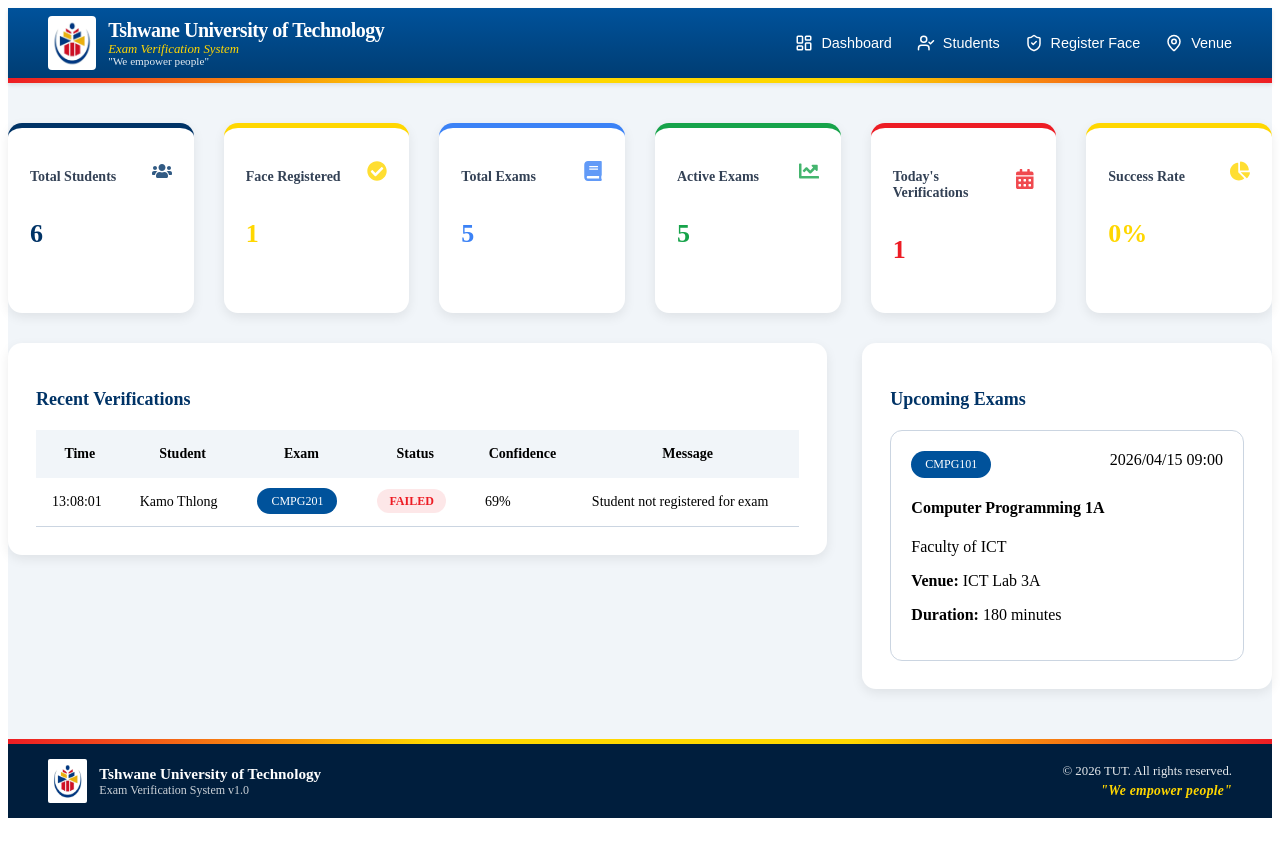
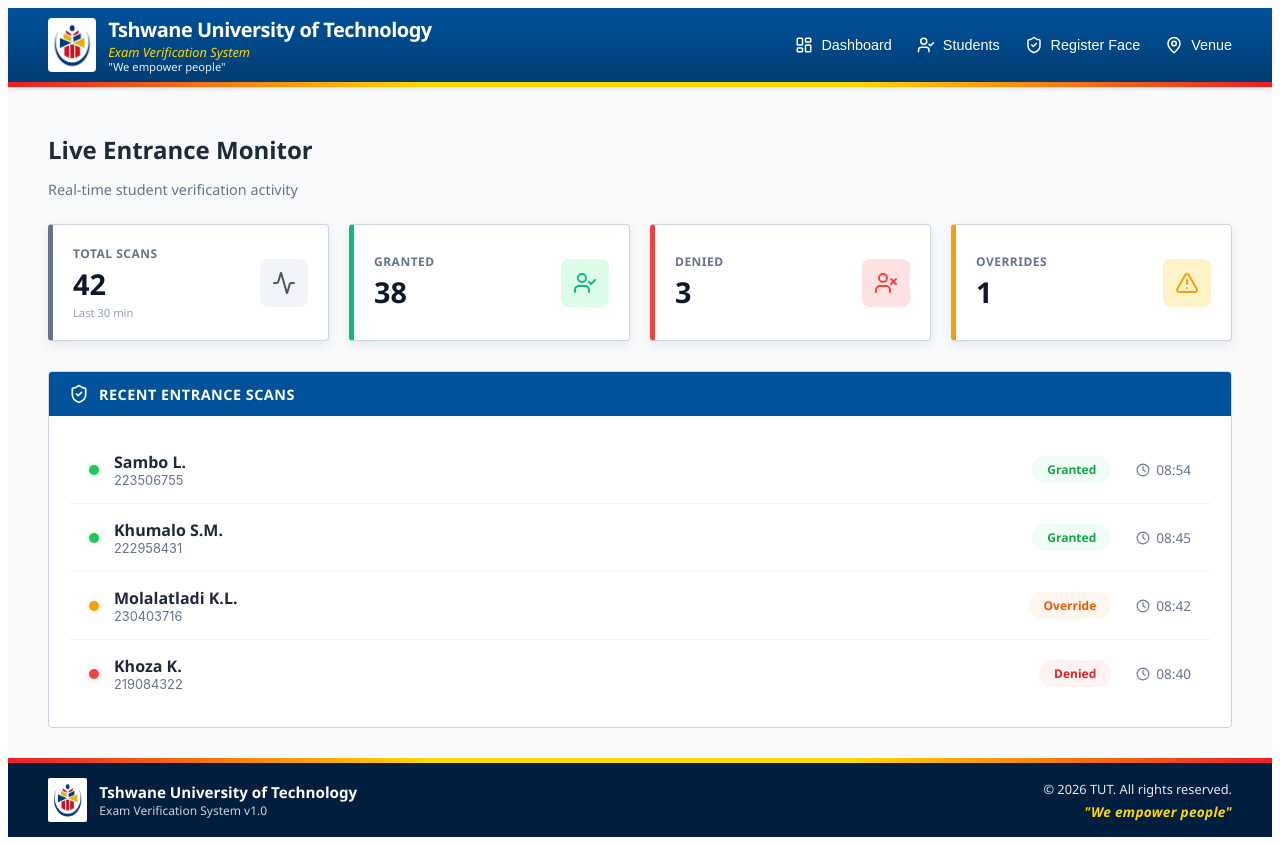
Before and after one commit to Kamogelo-ke/eduverify, a React (Vite) app in the folder frontend/: page / in a window 1280 px wide. Built offline with nearby package versions, Linux system fonts and the light colour scheme.

Commit message:
added entrance monitor for invigilator

```diff
--- a/frontend/src/App.jsx
+++ b/frontend/src/App.jsx
@@ -5,17 +5,19 @@ import RegisterFace from './pages/RegisterFace';
 import AdminDashboard from './pages/AdminDashboard';
 import AddVenue from './pages/AddVenue';
 import ManageVenues from './pages/ManageVenues';
+import EntranceMonitor from './pages/EntranceMonitor';
 
 function App() {
   return (
     <Router>
       <Routes>
-        <Route path="/" element={<AdminDashboard />} />
+        <Route path="/" element={<EntranceMonitor />} />
         <Route path="/students" element={<StudentManagement />} />
         <Route path="/register-face" element={<RegisterFace />} />
         <Route path="/admin-dashboard" element={<AdminDashboard />} />
         <Route path="/add-venue" element={<AddVenue />} />
         <Route path="/manage-venues" element={<ManageVenues />} />
+        <Route path="/EntranceMonitor" element={<EntranceMonitor />} />
       </Routes>
     </Router>
   );
--- /dev/null
+++ b/frontend/src/hooks/useEntranceMonitor.js
@@ -0,0 +1,19 @@
+import { useState } from "react";
+
+export const useEntranceMonitor = () => {
+  const [scans, setScans] = useState([
+    { id: 1, name: "Sambo L.", studentNo: "223506755", status: "Granted", time: "08:54" },
+    { id: 2, name: "Khumalo S.M.", studentNo: "222958431", status: "Granted", time: "08:45" },
+    { id: 3, name: "Molalatladi K.L.", studentNo: "230403716", status: "Override", time: "08:42" },
+    { id: 4, name: "Khoza K.", studentNo: "219084322", status: "Denied", time: "08:40" },
+  ]);
+
+  const stats = {
+    total: 42,
+    granted: 38,
+    denied: 3,
+    overrides: 1
+  };
+
+  return { scans, stats };
+};
--- /dev/null
+++ b/frontend/src/pages/EntranceMonitor.jsx
@@ -0,0 +1,100 @@
+import React from "react";
+import { ShieldCheck, UserCheck, UserX, AlertTriangle, Activity, Clock } from 'lucide-react';
+import Header from "../components/Header";
+import Footer from "../components/Footer";
+import { useEntranceMonitor } from "../hooks/useEntranceMonitor";
+
+// Styles
+import "../styles/pages/EntranceMonitor.scss";
+
+const EntranceMonitor = () => {
+  const { scans, stats } = useEntranceMonitor();
+
+  return (
+    <div className="dashboard-wrapper">
+      <Header />
+
+      <main className="content-area">
+        <div className="monitor-header">
+          <h1>Live Entrance Monitor</h1>
+          <p>Real-time student verification activity</p>
+        </div>
+
+        {/* HIGH-CONTRAST STAT CARDS */}
+        <div className="stats-grid">
+          <div className="stat-card total">
+            <div className="stat-info">
+              <span className="label">Total Scans</span>
+              <span className="value">{stats.total}</span>
+              <span className="subtext">Last 30 min</span>
+            </div>
+            <div className="stat-icon"><Activity size={24} /></div>
+          </div>
+
+          <div className="stat-card granted">
+            <div className="stat-info">
+              <span className="label">Granted</span>
+              <span className="value">{stats.granted}</span>
+            </div>
+            <div className="stat-icon"><UserCheck size={24} /></div>
+          </div>
+
+          <div className="stat-card denied">
+            <div className="stat-info">
+              <span className="label">Denied</span>
+              <span className="value">{stats.denied}</span>
+            </div>
+            <div className="stat-icon"><UserX size={24} /></div>
+          </div>
+
+          <div className="stat-card overrides">
+            <div className="stat-info">
+              <span className="label">Overrides</span>
+              <span className="value">{stats.overrides}</span>
+            </div>
+            <div className="stat-icon"><AlertTriangle size={24} /></div>
+          </div>
+        </div>
+
+        {/* RECENT SCANS LIST (Text Only) */}
+        <section className="main-card">
+          <header>
+            <div className="title">
+              <ShieldCheck size={20} />
+              <h2>Recent Entrance Scans</h2>
+            </div>
+          </header>
+
+          <div className="card-body">
+            <div className="scans-list">
+              {scans.map((scan) => (
+                <div key={scan.id} className="scan-item">
+                  <div className="student-profile">
+                    <div className={`status-indicator ${scan.status.toLowerCase()}`}></div>
+                    <div className="student-details">
+                      <span className="name">{scan.name}</span>
+                      <span className="number">{scan.studentNo}</span>
+                    </div>
+                  </div>
+
+                  <div className="scan-meta">
+                    <span className={`status-pill ${scan.status.toLowerCase()}`}>
+                      {scan.status}
+                    </span>
+                    <span className="time">
+                      <Clock size={14} /> {scan.time}
+                    </span>
+                  </div>
+                </div>
+              ))}
+            </div>
+          </div>
+        </section>
+      </main>
+
+      <Footer />
+    </div>
+  );
+};
+
+export default EntranceMonitor;
--- /dev/null
+++ b/frontend/src/styles/pages/EntranceMonitor.scss
@@ -0,0 +1,201 @@
+@use "../base/variables" as *;
+@use "../base/colors" as *;
+
+.dashboard-wrapper {
+  background-color: #f8fafc;
+  min-height: 100vh;
+  display: flex;
+  flex-direction: column;
+
+  .content-area {
+    padding: 30px 40px;
+    flex: 1;
+
+    .monitor-header {
+      margin-bottom: 25px;
+      h1 {
+        font-size: 1.5rem;
+        color: #1e293b;
+        margin-bottom: 4px;
+        font-weight: 700;
+      }
+      p {
+        font-size: 0.9rem;
+        color: #64748b;
+      }
+    }
+
+    // HIGH-CONTRAST STAT CARDS
+    .stats-grid {
+      display: grid;
+      grid-template-columns: repeat(4, 1fr);
+      gap: 20px;
+      margin-bottom: 30px;
+
+      .stat-card {
+        background: white;
+        padding: 20px;
+        border-radius: 4px;
+        border: 1px solid #cbd5e1;
+        display: flex;
+        justify-content: space-between;
+        align-items: center;
+
+        .stat-info {
+          display: flex;
+          flex-direction: column;
+          .label {
+            font-size: 0.75rem;
+            color: #64748b;
+            font-weight: 700;
+            text-transform: uppercase;
+            letter-spacing: 0.5px;
+          }
+          .value {
+            font-size: 1.8rem;
+            font-weight: 800;
+            color: #0f172a;
+            margin: 2px 0;
+          }
+          .subtext {
+            font-size: 0.7rem;
+            color: #94a3b8;
+          }
+        }
+
+        .stat-icon {
+          width: 48px;
+          height: 48px;
+          display: flex;
+          align-items: center;
+          justify-content: center;
+          border-radius: 8px;
+        }
+
+        // Color Coding for Cards
+        &.total {
+          border-left: 5px solid #64748b;
+          .stat-icon { background: #f1f5f9; color: #475569; }
+        }
+        &.granted {
+          border-left: 5px solid #10b981;
+          .stat-icon { background: #dcfce7; color: #10b981; }
+        }
+        &.denied {
+          border-left: 5px solid #ef4444;
+          .stat-icon { background: #fee2e2; color: #ef4444; }
+        }
+        &.overrides {
+          border-left: 5px solid #f59e0b;
+          .stat-icon { background: #fef3c7; color: #f59e0b; }
+        }
+      }
+    }
+
+    // MAIN LIST CARD
+    .main-card {
+      background: white;
+      border: 1px solid #cbd5e1;
+      border-radius: 4px;
+      overflow: hidden;
+
+      header {
+        background: #00529B;
+        color: white;
+        padding: 12px 20px;
+        .title {
+          display: flex;
+          align-items: center;
+          gap: 10px;
+          h2 {
+            font-size: 0.9rem;
+            margin: 0;
+            text-transform: uppercase;
+            letter-spacing: 0.5px;
+          }
+        }
+      }
+
+      .scans-list {
+        .scan-item {
+          display: flex;
+          justify-content: space-between;
+          align-items: center;
+          padding: 15px 20px;
+          border-bottom: 1px solid #f1f5f9;
+          &:last-child { border-bottom: none; }
+
+          .student-profile {
+            display: flex;
+            align-items: center;
+            gap: 15px;
+
+            .status-indicator {
+              width: 10px;
+              height: 10px;
+              border-radius: 50%;
+              // Indicator Dot Colors
+              &.granted { background: #22c55e; box-shadow: 0 0 6px rgba(34, 197, 94, 0.3); }
+              &.denied { background: #ef4444; box-shadow: 0 0 6px rgba(239, 68, 68, 0.3); }
+              &.override { background: #f59e0b; box-shadow: 0 0 6px rgba(245, 158, 11, 0.3); }
+            }
+
+            .student-details {
+              display: flex;
+              flex-direction: column;
+              .name {
+                font-weight: 700;
+                color: #1e293b;
+                font-size: 1rem;
+              }
+              .number {
+                font-size: 0.8rem;
+                color: #64748b;
+                font-family: 'Inter', sans-serif;
+              }
+            }
+          }
+
+          .scan-meta {
+            display: flex;
+            align-items: center;
+            gap: 25px;
+
+            .status-pill {
+              padding: 4px 14px;
+              border-radius: 20px; // Rounded like your screenshot
+              font-size: 0.75rem;
+              font-weight: 600;
+              text-transform: none; // Match the "Granted" / "Override" casing
+
+              &.granted {
+                background: #f0fdf4;
+                color: #16a34a;
+                border: 1px solid transparent;
+              }
+              &.denied {
+                background: #fef2f2;
+                color: #dc2626;
+                border: 1px solid transparent;
+              }
+              &.override {
+                background: #fff7ed;
+                color: #ea580c;
+                border: 1px solid transparent;
+              }
+            }
+
+            .time {
+              display: flex;
+              align-items: center;
+              gap: 6px;
+              font-size: 0.85rem;
+              color: #64748b;
+              font-weight: 400;
+            }
+          }
+        }
+      }
+    }
+  }
+}
```
